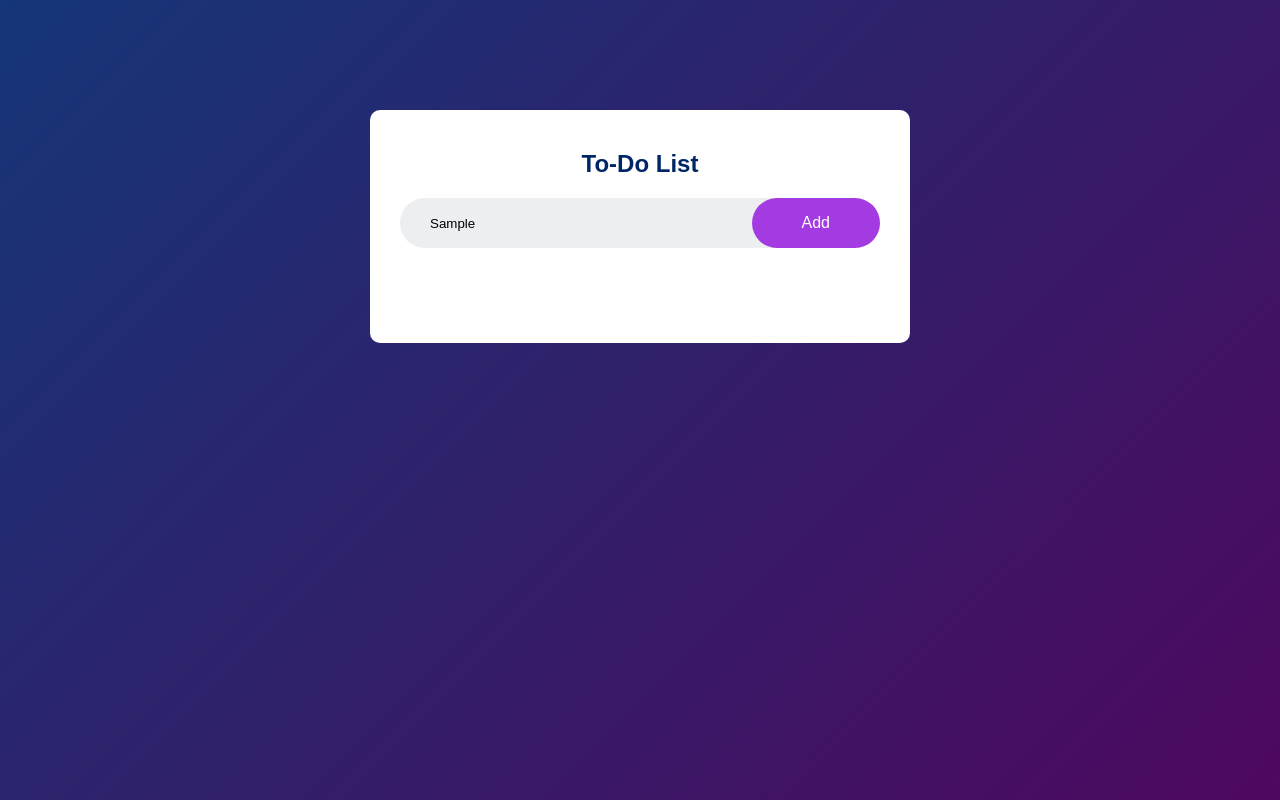
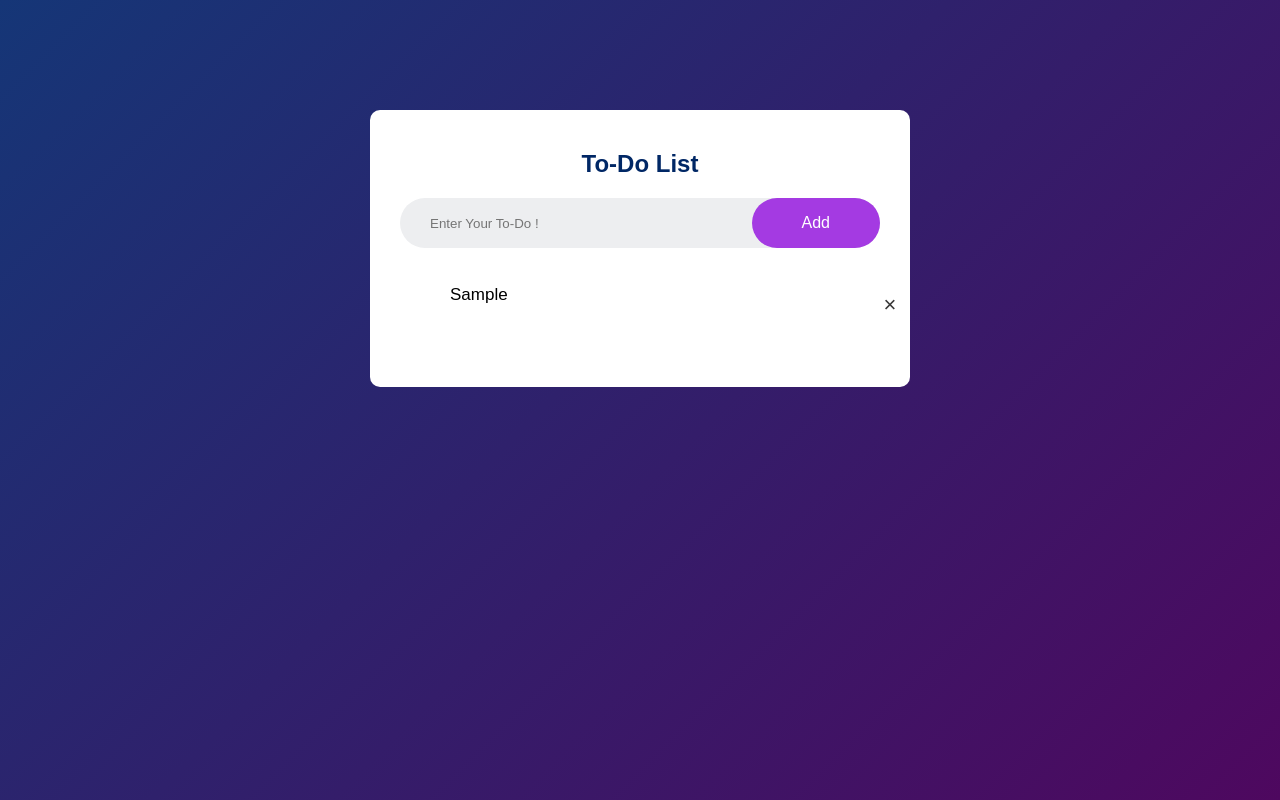
Before and after one commit to parthi73/To-Do-App, a plain HTML site: page index.html in a window 1280 px wide. Both pictures are taken after typing "Sample" into the empty fields and a click on the button "Add". Drawn offline with Linux system fonts and the light colour scheme.

Commit message:
write some function

```diff
--- a/index.html
+++ b/index.html
@@ -12,12 +12,11 @@
             <h2>To-Do List</h2>
             <div class="row">
                 <input type="text" id="input-Box" placeholder="Enter Your To-Do !">
-                <button>Add</button>
+                <button onclick="myFunction()">Add</button>
             </div>
             <ul id="List-container">
-                <!-- <li class="checked">Task 1</li>
-                <li>Task 2</li>
-                <li>Task 3</li> -->
+                <!-- <li class="checked">Task 1</li> -->
+
 
             </ul>
         </div>
--- a/script.js
+++ b/script.js
@@ -0,0 +1,48 @@
+const inputBox=document.getElementById("input-Box");
+const listContainer=document.getElementById("List-container");
+const li=document.querySelector("li");
+
+function myFunction(){
+    if(inputBox.value==="")
+    {
+        alert("Enter your To Do list !");
+        saveData();
+        showList();
+
+    }
+    else{
+        var li=document.createElement('li');
+        li.innerHTML=inputBox.value;
+        listContainer.appendChild(li);
+
+        li.addEventListener('click', makethrough);
+
+        listContainer.appendChild(li);
+        let span=document.createElement('span');
+        span.innerHTML="\u00d7";
+        li.appendChild(span);
+
+        span.addEventListener('click', function() {
+            this.parentElement.remove();
+            showList();
+
+        });
+
+    }
+    inputBox.value="";
+    li.appendChild(span);
+    saveData();
+
+}
+
+function makethrough() {
+    this.classList.toggle('lineThrough');
+}
+
+function saveData(){
+    localStorage.setItem("data",listContainer.innerHTML);
+}
+function showList(){
+    listContainer.innerHTML=localStorage.getItem("data");
+}
+showList();
--- a/style.css
+++ b/style.css
@@ -63,3 +63,23 @@ ul li{
     user-select: none;
     cursor: pointer;
 }
+.lineThrough{
+    color: #555;
+    text-decoration: line-through;
+}
+ul li span{
+    position: absolute;
+     right: 370px;
+    /* top: 4px;  */
+    width: 40px;
+    height: 40px;
+    font-size: 22px;
+    color: #383737;
+    line-height: 40px;
+    text-align: center;
+    border-radius: 50px;
+}
+ul li span:hover{
+    background: #edeef0;
+
+}
```
